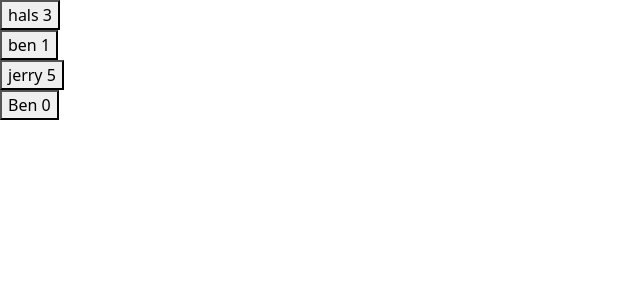
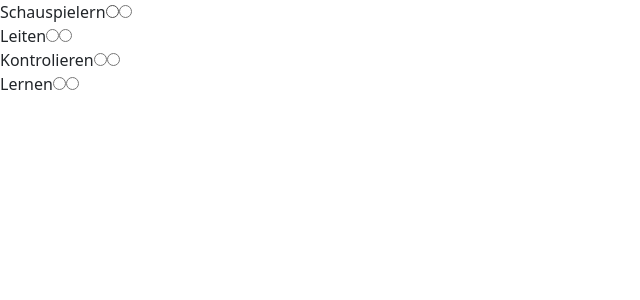
Before and after one commit to ErixXxYeas/MonkeyLab, a React (Create React App) app in the folder bifo-project/: page / in a window 1280 px wide. Shown: the top 300 px of the page, without its empty margins (0-640 px from the left). Built offline with nearby package versions, Linux system fonts and the light colour scheme.

Commit message:
Word Selection between good and bad + changing the state finished (missing neutralization)

```diff
--- a/bifo-project/src/App.js
+++ b/bifo-project/src/App.js
@@ -1,9 +1,11 @@
 import logo from "./logo.svg";
 import "./App.css";
 import WortAuswahl from "./components/wortAuswahl";
+import WordSelectionList from "./components/wordSelectionCheckBoxList";
 import React, { useState } from "react";
 
 function App() {
+  /*
   const [worter, setWorter] = useState([
     // state von wörter
     {
@@ -38,13 +40,84 @@ function App() {
     console.log("changed", worter[index]);
   };
 
+
+  return (
+
+    <React.Fragment>
+
+      <main className="container" />
+
+      <WortAuswahl
+
+        wort={worter}
+
+        onHandleChangeAuswahl={handelChangeAuswahl}
+
+      ></WortAuswahl>
+
+    </React.Fragment>
+
+  );
+
+}
+
+
+*/
+
+  const handleCheckAuswahlGood = (value) => {
+    const newWordsArray = [...words];
+    const Index = newWordsArray.indexOf(value);
+    newWordsArray[Index] = { ...value };
+    newWordsArray[Index].auswahl = 1;
+    setWords(() => newWordsArray);
+    console.log(words[Index]);
+  };
+
+  const handleCheckAuswahlBad = (value) => {
+    const newWordsArray = [...words];
+    const Index = newWordsArray.indexOf(value);
+    newWordsArray[Index] = { ...value };
+    newWordsArray[Index].auswahl = 2;
+    setWords(() => newWordsArray);
+    console.log(words);
+  };
+
+  const [words, setWords] = useState([
+    // state von wörter
+    {
+      id: 1,
+      name: "Schauspielern",
+      auswahl: 0,
+      checked: true,
+    },
+    {
+      id: 2,
+      name: "Leiten",
+      auswahl: 0,
+      checked: false,
+    },
+    {
+      id: 3,
+      name: "Kontrolieren",
+      auswahl: 0,
+      checked: false,
+    },
+    {
+      id: 4,
+      name: "Lernen",
+      auswahl: 0,
+      checked: false,
+    },
+  ]);
+
   return (
     <React.Fragment>
       <main className="container" />
-      <WortAuswahl
-        wort={worter}
-        onHandleChangeAuswahl={handelChangeAuswahl}
-      ></WortAuswahl>
+      <WordSelectionList
+        words={words}
+        onCheckAuswahlGood={handleCheckAuswahlGood}
+        onCheckAuswahlBad={handleCheckAuswahlBad}
+      ></WordSelectionList>
     </React.Fragment>
   );
 }
--- /dev/null
+++ b/bifo-project/src/components/wordSelectionCheckBox.jsx
@@ -0,0 +1,43 @@
+import React, { Component } from "react";
+
+const wordSelectionCheckBox = (props) => {
+  let handleChangeGood = () => {
+    props.onHandleChangeGood(props.selectionWord);
+  };
+
+  let handleChangeBad = () => {
+    props.onHandleChangeBad(props.selectionWord);
+  };
+
+  const isChecked = (value) => {
+    if (value == props.selectionWord.auswahl) {
+      return true;
+    } else {
+      return false;
+    }
+  };
+
+  return (
+    <form>
+      <div>
+        <label>
+          {props.selectionWord.name}
+          <input
+            type="radio"
+            value={1}
+            checked={isChecked(1)}
+            onChange={handleChangeGood}
+          />
+          <input
+            type="radio"
+            value={2}
+            checked={isChecked(2)}
+            onChange={handleChangeBad}
+          />
+        </label>
+      </div>
+    </form>
+  );
+};
+
+export default wordSelectionCheckBox;
--- /dev/null
+++ b/bifo-project/src/components/wordSelectionCheckBoxList.jsx
@@ -0,0 +1,27 @@
+import React, { Component } from "react";
+import WordSelection from "./wordSelectionCheckBox";
+
+const wordSelectionCheckBoxList = (props) => {
+  const handleCheckAuswahlGood = (value) => {
+    props.onCheckAuswahlGood(value);
+  };
+
+  const handleCheckAuswahlBad = (value) => {
+    props.onCheckAuswahlBad(value);
+  };
+
+  return (
+    <div>
+      {props.words.map((selectionWords) => (
+        <WordSelection
+          key={selectionWords.id}
+          selectionWord={selectionWords}
+          onHandleChangeGood={handleCheckAuswahlGood}
+          onHandleChangeBad={handleCheckAuswahlBad}
+        />
+      ))}
+    </div>
+  );
+};
+
+export default wordSelectionCheckBoxList;
```
Also changed, not shown: 1 other file (tests, documents, lock files or other folders).
